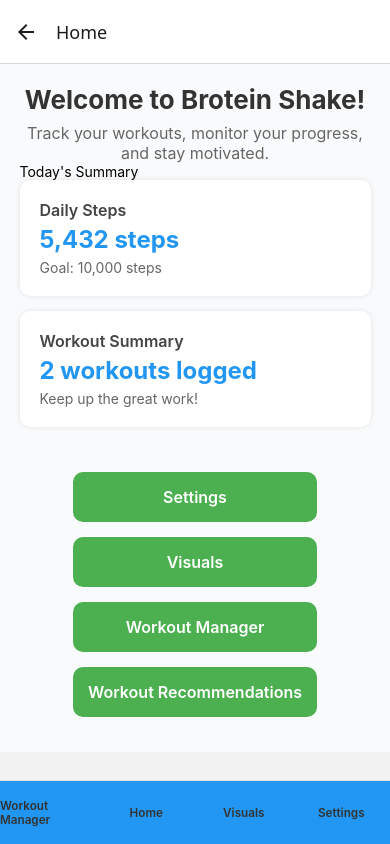
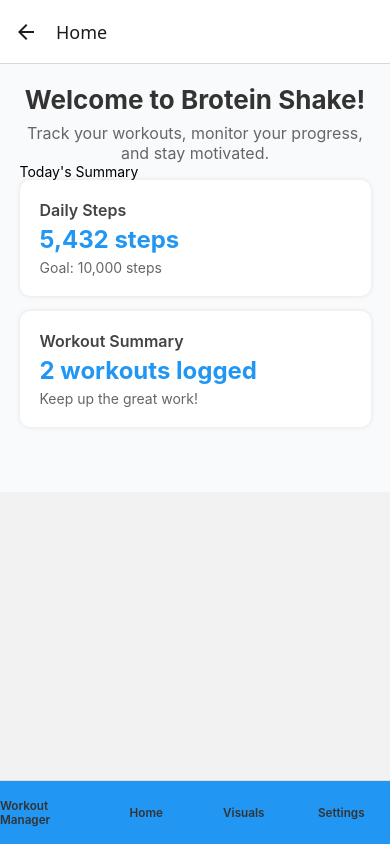
Before and after one commit to JaviM2425/Brogrammers-CSCI150-Project, a React Native app in the folder fitnesstracker/: screen /Home in a window 390 px wide. Built offline with nearby package versions, Linux system fonts and the light colour scheme; no server answers.

Commit message:
Temp buttons removed

```diff
--- a/fitnesstracker/Components/Home.jsx
+++ b/fitnesstracker/Components/Home.jsx
@@ -25,29 +25,6 @@ export default function Home({ navigation }) {
         <Text style={styles.cardValue}>2 workouts logged</Text>
         <Text style={styles.cardSubtitle}>Keep up the great work!</Text>
       </View>
-    </View>
-
-    <View style={styles.container}>
-      <TouchableOpacity style={[styles2.button, styles2.loginButton]}
-      onPress={() => navigation.navigate("Settings")}>
-        <Text style={styles2.buttonText}>Settings</Text>
-      </TouchableOpacity>
-
-      <TouchableOpacity style={[styles2.button, styles2.loginButton]}
-      onPress={() => navigation.navigate("Visuals")}>
-      <Text style={styles2.buttonText}>Visuals</Text>
-      </TouchableOpacity>
-
-      <TouchableOpacity style={[styles2.button, styles2.loginButton]}
-      onPress={() => navigation.navigate("WorkoutManager")}>
-      <Text style={styles2.buttonText}>Workout Manager</Text>
-      </TouchableOpacity>
-
-      <TouchableOpacity style={[styles2.button, styles2.loginButton]}
-      onPress={() => navigation.navigate("WorkoutRecommendations")}>
-      <Text style={styles2.buttonText}>Workout Recommendations</Text>
-      </TouchableOpacity>
-
     </View>
   </ScrollView>
   <Navbar navigation={navigation} />
@@ -119,21 +96,3 @@ const styles = StyleSheet.create({
     marginTop: 10,
   },
 });
-
-const styles2 = StyleSheet.create({
-  button: {
-    width: "100%",
-    padding: 15,
-    borderRadius: 10,
-    alignItems: "center",
-    marginBottom: 15,
-  },
-  loginButton: {
-    backgroundColor: "#4CAF50",
-  },
-  buttonText: {
-    color: "#fff",
-    fontSize: 16,
-    fontWeight: "600",
-  },
-});
```
